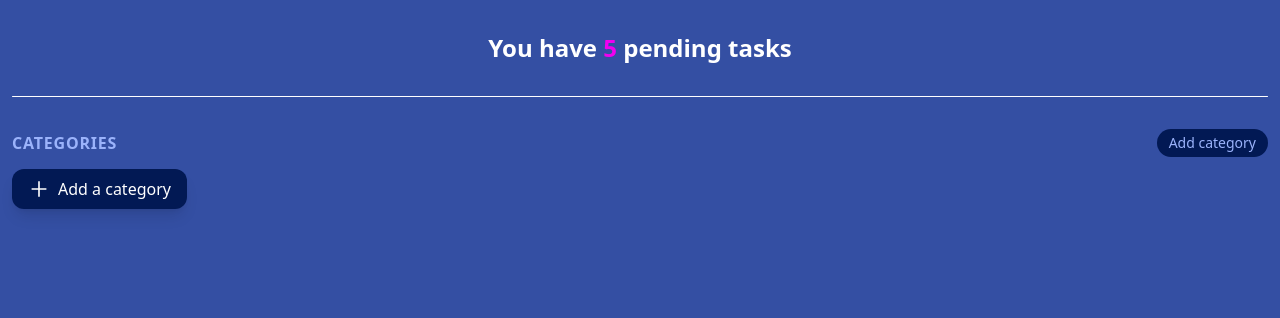
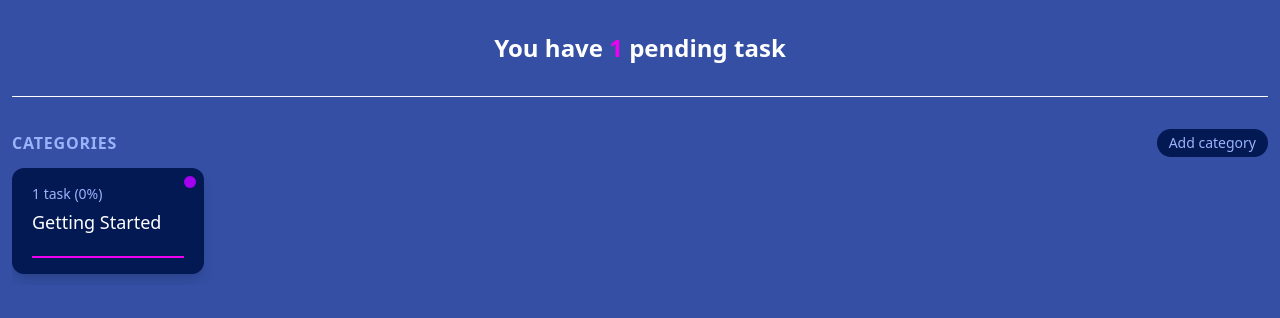
Before and after one commit to LucasBelin/todoapp-reactjs-vs-solidjs, a React (Create React App) app: page / in a window 1280 px wide. Shown: the top 318 px of the page. Built offline with nearby package versions, Linux system fonts and the light colour scheme.

Commit message:
add category component and loading default data from local storage

```diff
--- a/src/App.js
+++ b/src/App.js
@@ -1,10 +1,33 @@
+import { useState, useEffect } from "react"
+import { useLocalStorage } from "./custom-hooks"
+
+import { STORAGE_KEY, defaultData } from "./utils"
+
 import { Header, Tasks, Categories } from "./containers"
 
 function App() {
+  const [data, setData] = useLocalStorage(STORAGE_KEY, defaultData)
+  const [pendingTaskCount, setPendingTaskCount] = useState(0)
+
+  useEffect(() => {
+    setPendingTaskCount(getPendingTaskCount())
+    // eslint-disable-next-line
+  }, [data])
+
+  function getPendingTaskCount() {
+    let count = 0
+    data.forEach((category) => {
+      category.tasks.forEach((task) => {
+        if (!task.completed) count++
+      })
+    })
+    return count
+  }
+
   return (
     <div className="min-h-screen px-3 pt-8 flex flex-col items-start gap-8 overflow-hidden relative bg-lightBlue">
-      <Header pendingTaskCount={5} />
-      <Categories data={[]} />
+      <Header pendingTaskCount={pendingTaskCount} />
+      <Categories data={data} />
       <Tasks />
     </div>
   )
--- a/src/components/category/Category.js
+++ b/src/components/category/Category.js
@@ -1,7 +1,32 @@
-import React from "react"
+import React, { useState, useEffect } from "react"
 
-function Category() {
-  return <div></div>
+function Category({ id, name, accent, tasks }) {
+  const [taskCount, setTaskCount] = useState(tasks.length)
+  const [taskCompletedCount, setTaskCompletedCount] = useState(tasks.filter((task) => task.completed).length)
+
+  useEffect(() => {
+    const completed = tasks.filter((task) => task.completed).length
+    setTaskCount(tasks.length)
+    setTaskCompletedCount(completed)
+    // eslint-disable-next-line
+  }, [tasks])
+
+  function getProgressPercentageRounded() {
+    if (tasks.length === 0) return ""
+    const progress = (taskCompletedCount / taskCount) * 100
+    return `(${Math.round(progress)}%)`
+  }
+
+  return (
+    <div className="bg-darkBlue transition-all hover:bg-darkBlueHover rounded-xl shadow-lg px-5 py-4  w-48 relative flex-shrink-0">
+      <div style={{ backgroundColor: accent }} className="h-3 w-3 rounded-full absolute right-2 top-2"></div>
+      <p className="text-fontAlt text-sm mb-1 select-none">
+        {taskCount} {taskCount > 1 ? "tasks" : "task"} {getProgressPercentageRounded()}
+      </p>
+      <h2 className="text-white capitalize truncate mb-5 text-lg select-none">{name}</h2>
+
+      <div className="w-full border border-pink"></div>
+    </div>
+  )
 }
-
 export default Category
--- a/src/utils/index.js
+++ b/src/utils/index.js
@@ -1,3 +1,4 @@
 export { getAccent } from "./accents"
 export { getNextAccent } from "./accents"
 export { defaultData } from "./defaultData"
+export { default as STORAGE_KEY } from "./storageKey"
--- /dev/null
+++ b/src/utils/storageKey.js
@@ -0,0 +1,2 @@
+const STORAGE_KEY = "todo-data"
+export default STORAGE_KEY
```
